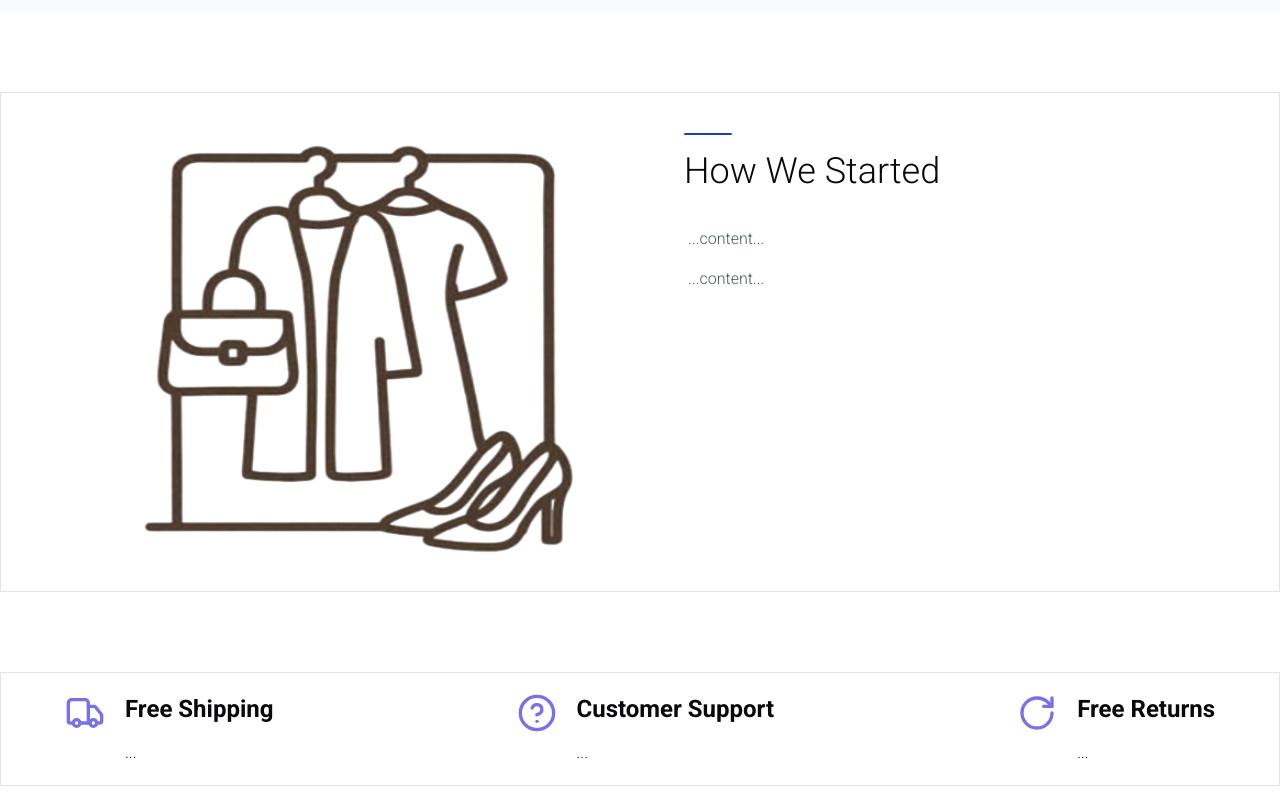
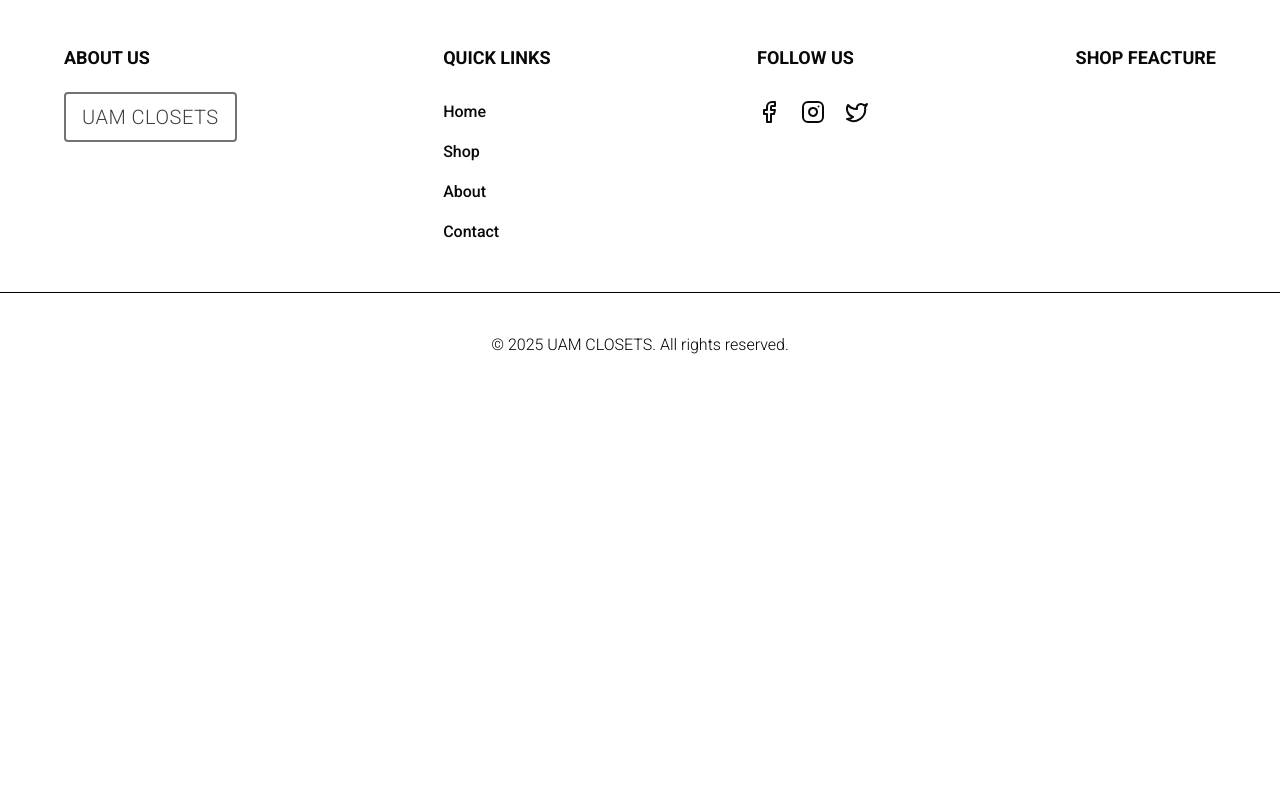
Before and after one commit to wetwan/mamah-web, a Next.js app: page /about in a window 1280 px wide. Shown: the part 260-1060 px from the top of the page. After the commit the page ends 800 px from the top, so only its background shows below. Built offline with nearby package versions, Linux system fonts and the light colour scheme.

Commit message:
removing about content

```diff
--- a/app/(root)/about/page.tsx
+++ b/app/(root)/about/page.tsx
@@ -1,67 +1,75 @@
-/* eslint-disable @typescript-eslint/no-unused-vars */
-"use client";
+// /* eslint-disable @typescript-eslint/no-unused-vars */
+// "use client";
 
-import React, { Suspense } from "react";
-import Link from "next/link";
-import Image from "next/image";
-import H2 from "@/components/h2";
-import { CircleQuestionMark, RotateCw, TruckIcon } from "lucide-react";
-import image from "@/public/mamah.png";
-import { useSearchParams } from "next/navigation";
+// import React, { Suspense } from "react";
+// import Link from "next/link";
+// import Image from "next/image";
+// import H2 from "@/components/h2";
+// import { CircleQuestionMark, RotateCw, TruckIcon } from "lucide-react";
+// import image from "@/public/mamah.png";
+// import { useSearchParams } from "next/navigation";
 
-// Client component
-const AboutContent = () => {
-  const searchParams = useSearchParams(); // client hook safe here
-  const redirect = searchParams.get("redirect") || "/";
+// // Client component
+// const AboutContent = () => {
+//   const searchParams = useSearchParams(); // client hook safe here
+//   const redirect = searchParams.get("redirect") || "/";
 
-  const policy = [
-    { id: 1, title: "Free Shipping", context: "...", icon: <TruckIcon size={40} /> },
-    { id: 2, title: "Customer Support", context: "...", icon: <CircleQuestionMark size={40} /> },
-    { id: 3, title: "Free Returns", context: "...", icon: <RotateCw size={40} /> },
-  ];
+//   const policy = [
+//     { id: 1, title: "Free Shipping", context: "...", icon: <TruckIcon size={40} /> },
+//     { id: 2, title: "Customer Support", context: "...", icon: <CircleQuestionMark size={40} /> },
+//     { id: 3, title: "Free Returns", context: "...", icon: <RotateCw size={40} /> },
+//   ];
 
-  return (
-    <div>
-      {/* Breadcrumb */}
-      <div className="w-full py-6 bg-[#f8f9fa] md:px-8 lg:px-16 2xl:px-64 capitalize flex items-center gap-2 px-4 font-medium">
-        <Link href={"/"} className="text-[#7971ea]">home</Link> / <p>about</p>
-      </div>
+//   return (
+//     <div>
+//       {/* Breadcrumb */}
+//       <div className="w-full py-6 bg-[#f8f9fa] md:px-8 lg:px-16 2xl:px-64 capitalize flex items-center gap-2 px-4 font-medium">
+//         <Link href={"/"} className="text-[#7971ea]">home</Link> / <p>about</p>
+//       </div>
 
-      {/* Main section */}
-      <div className="md:px-8 lg:px-16 2xl:px-64 px-4 mt-20 flex flex-col lg:flex-row lg:h-[calc(100vh-300px)] border gap-10 py-5">
-        <div className="w-full md:w-1/2 mx-auto max-lg:h-[400px] lg:w-1/2 relative">
-          <Image src={image} alt="about" fill loading="lazy" sizes="(max-width: 768px) 100vw, 50vw" />
-        </div>
-        <div className="w-full lg:w-1/2">
-          <H2 text="How We Started" className="flex items-start m-3" />
-          <div className="p-4 px-7 flex flex-col gap-4 font-light text-gray-600">
-            <p>...content...</p>
-            <p>...content...</p>
-          </div>
-        </div>
-      </div>
+//       {/* Main section */}
+//       <div className="md:px-8 lg:px-16 2xl:px-64 px-4 mt-20 flex flex-col lg:flex-row lg:h-[calc(100vh-300px)] border gap-10 py-5">
+//         <div className="w-full md:w-1/2 mx-auto max-lg:h-[400px] lg:w-1/2 relative">
+//           <Image src={image} alt="about" fill loading="lazy" sizes="(max-width: 768px) 100vw, 50vw" />
+//         </div>
+//         <div className="w-full lg:w-1/2">
+//           <H2 text="How We Started" className="flex items-start m-3" />
+//           <div className="p-4 px-7 flex flex-col gap-4 font-light text-gray-600">
+//             <p>...content...</p>
+//             <p>...content...</p>
+//           </div>
+//         </div>
+//       </div>
 
-      {/* Policy section */}
-      <div className="md:px-8 lg:px-16 2xl:px-64 px-4 mt-20 flex flex-col lg:flex-row border gap-6 items-center justify-between py-5">
-        {policy.map((p) => (
-          <div key={p.id} className="flex gap-5 flex-row">
-            <p className="text-[#7971ea]">{p.icon}</p>
-            <div>
-              <h4 className="font-bold text-2xl mb-4">{p.title}</h4>
-              <h4>{p.context}</h4>
-            </div>
-          </div>
-        ))}
-      </div>
-    </div>
-  );
+//       {/* Policy section */}
+//       <div className="md:px-8 lg:px-16 2xl:px-64 px-4 mt-20 flex flex-col lg:flex-row border gap-6 items-center justify-between py-5">
+//         {policy.map((p) => (
+//           <div key={p.id} className="flex gap-5 flex-row">
+//             <p className="text-[#7971ea]">{p.icon}</p>
+//             <div>
+//               <h4 className="font-bold text-2xl mb-4">{p.title}</h4>
+//               <h4>{p.context}</h4>
+//             </div>
+//           </div>
+//         ))}
+//       </div>
+//     </div>
+//   );
+// };
+
+// // Page component
+// export default function AboutPage() {
+//   return (
+//     <Suspense fallback={<div className="text-center py-20">Loading...</div>}>
+//       <AboutContent />
+//     </Suspense>
+//   );
+// }
+
+import React from "react";
+
+const About = () => {
+  return <div>About</div>;
 };
 
-// Page component
-export default function AboutPage() {
-  return (
-    <Suspense fallback={<div className="text-center py-20">Loading...</div>}>
-      <AboutContent />
-    </Suspense>
-  );
-}
+export default About;
```
